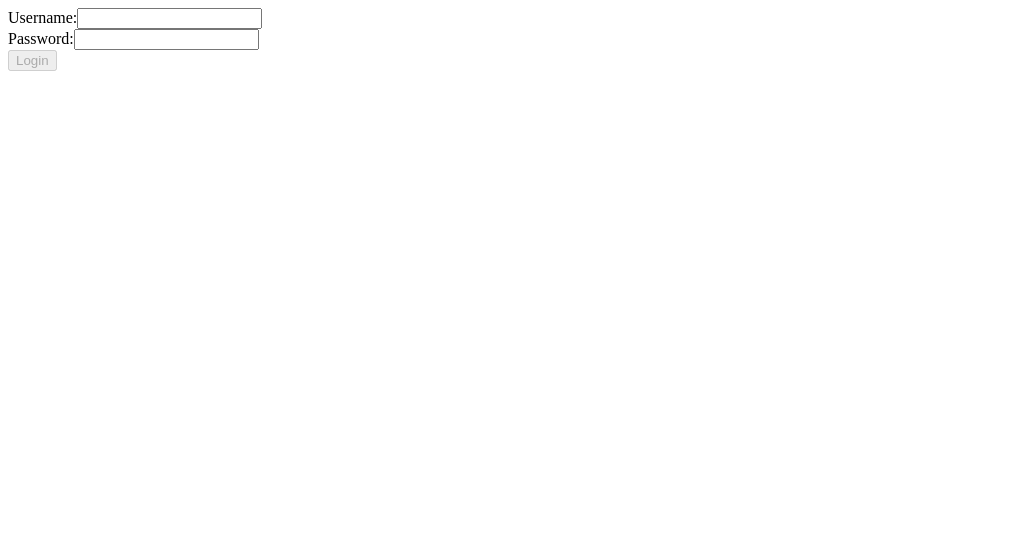
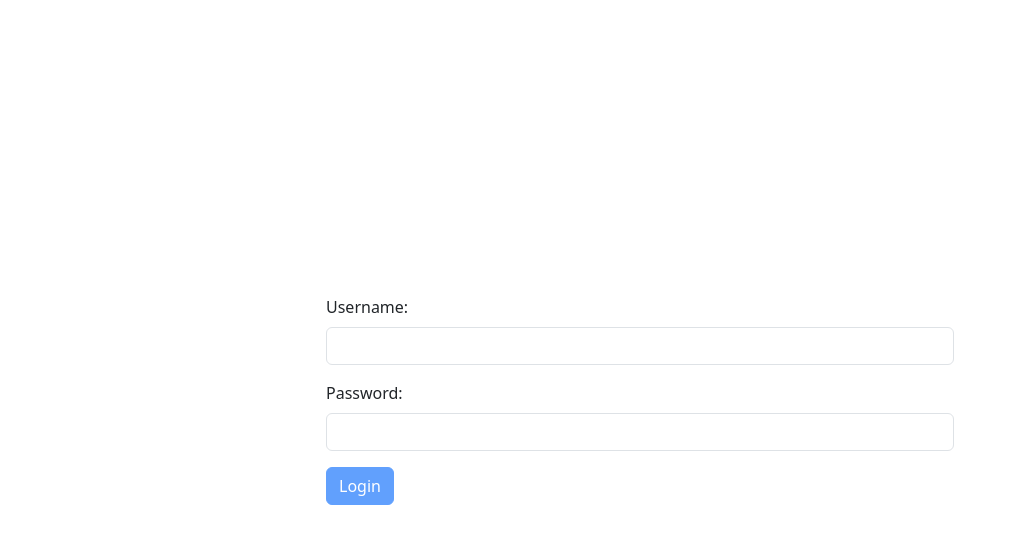
Before and after one commit to kimividiostro/doctors-office-fe, an Angular app: page /login in a window 1280 px wide. Shown: the top 544 px of the page, without its empty margins (0-1009 px from the left). Built offline with nearby package versions, Linux system fonts and the light colour scheme.

Commit message:
Added basic bootstrap styling to login form

```diff
--- a/angular.json
+++ b/angular.json
@@ -23,9 +23,12 @@
               "src/assets"
             ],
             "styles": [
-              "src/styles.css"
+              "src/styles.css",
+              "node_modules/bootstrap/dist/css/bootstrap.css"
             ],
-            "scripts": []
+            "scripts": [
+              "node_modules/bootstrap/dist/js/bootstrap.js"
+            ]
           },
           "configurations": {
             "production": {
--- a/package.json
+++ b/package.json
@@ -18,6 +18,7 @@
     "@angular/platform-browser": "^14.2.0",
     "@angular/platform-browser-dynamic": "^14.2.0",
     "@angular/router": "^14.2.0",
+    "bootstrap": "^5.3.1",
     "rxjs": "~7.5.0",
     "tslib": "^2.3.0",
     "zone.js": "~0.11.4"
--- a/src/app/forms/login-form-user/login-form-user.component.html
+++ b/src/app/forms/login-form-user/login-form-user.component.html
@@ -1,13 +1,17 @@
-<form [formGroup]="loginForm" (ngSubmit)="onSubmit()">
-    <label for="username">Username:</label>
-    <input id="username" type="text" formControlName="username">
+<div class="row align-items-center" style="height:100vh">
+    <div class="mx-auto col-10 col-md-8 col-lg-6">
+        <form [formGroup]="loginForm" (ngSubmit)="onSubmit()">
+            <div class="mb-3">
+                <label for="username" class="form-label">Username:</label>
+                <input id="username" type="text" formControlName="username" class="form-control">
+            </div>
 
-    <br>
+            <div class="mb-3">
+                <label for="password" class="form-label">Password:</label>
+                <input id="password" type="password" formControlName="password" class="form-control password">
 
-    <label for="password">Password:</label>
-    <input id="password" type="password" formControlName="password">
-
-    <br>
-
-    <button type="submit" [disabled]="!loginForm.valid">Login</button>
-</form>
+            </div>
+            <button class="btn btn-primary" type="submit" [disabled]="!loginForm.valid">Login</button>
+        </form>
+    </div>
+</div>
```
Also changed, not shown: 1 other file (tests, documents, lock files or other folders).
